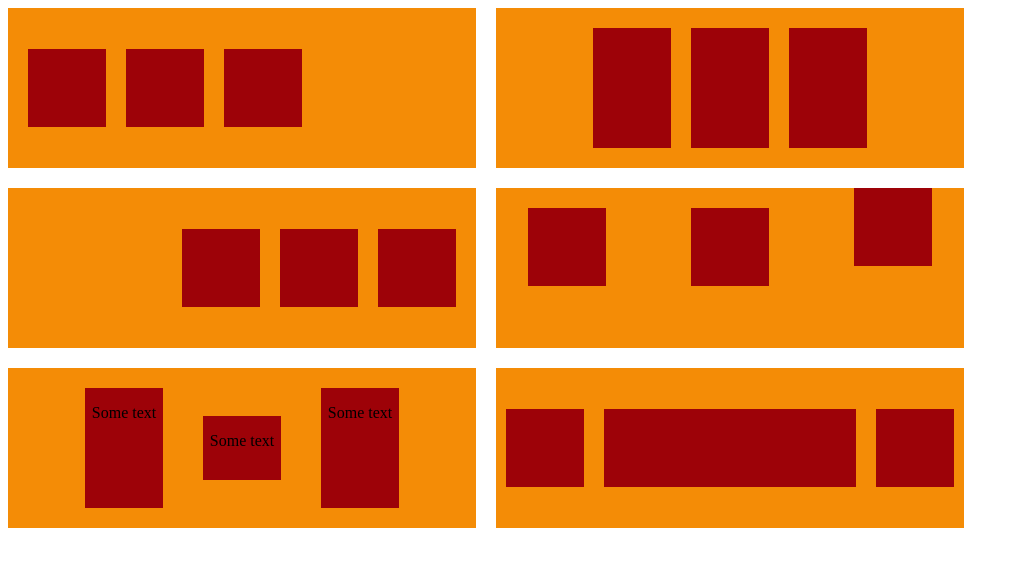
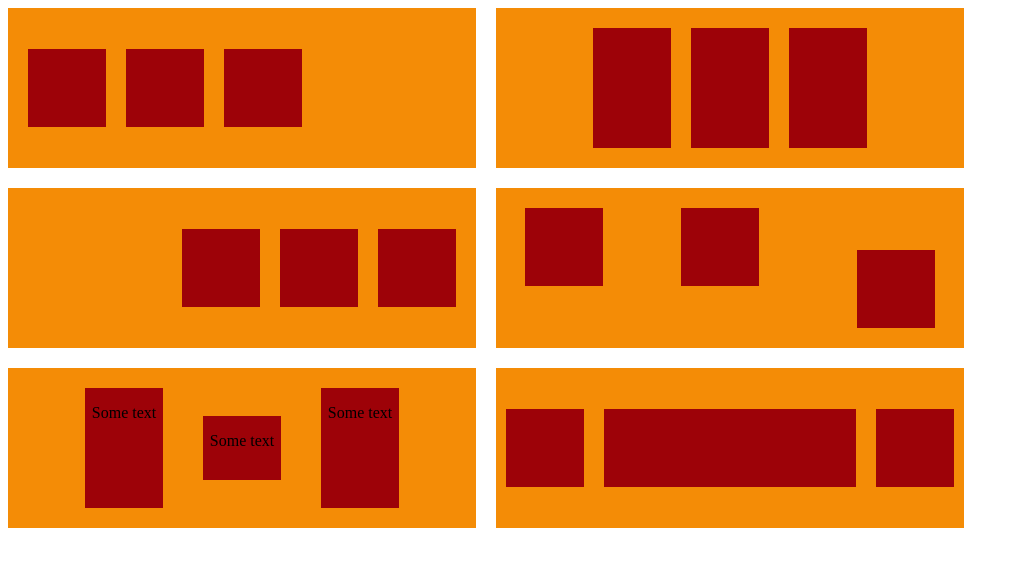
Before and after one commit to Mariam-Khaz/Flexbox-grid, a plain HTML site: page index.html in a window 1280 px wide. Shown: the whole page, without its empty margins (0-1019 px from the left). Drawn offline with Linux system fonts and the light colour scheme.

Commit message:
added changes but stil not correct in styless.css

```diff
--- a/styles/index.css
+++ b/styles/index.css
@@ -72,7 +72,9 @@
    background-color: #9D0208;
    width: 78px;
    height: 78px;
-   align-items: flex-end;
+   margin-bottom: 20px;
+   margin-left: 20px;
+   align-self: flex-end;
  }
 
  .box-five {
```
